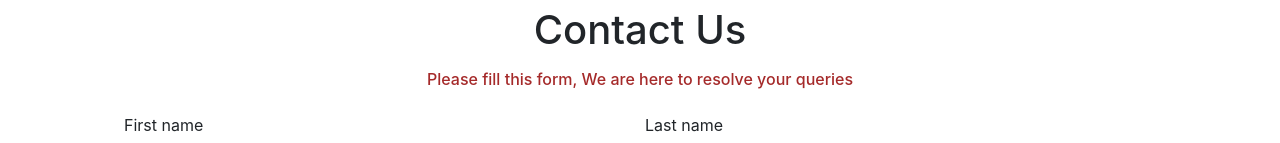
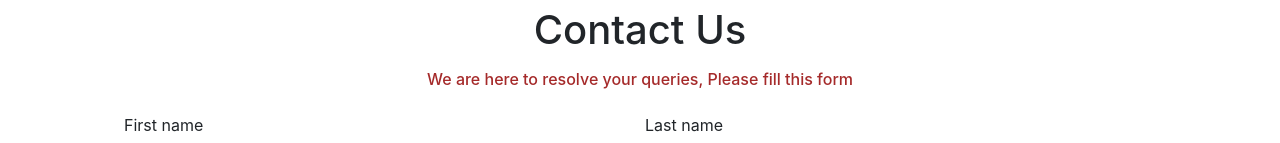
Before and after one commit to ayushmi173/AppleClone, a plain HTML site: page contactus.html in a window 1280 px wide. Shown: the part 164-307 px from the top of the page. Drawn offline with nearby package versions, Linux system fonts and the light colour scheme.

Commit message:
Update contactus.html

```diff
--- a/contactus.html
+++ b/contactus.html
@@ -86,8 +86,8 @@
             <div class="col-lg-12 col-xl-12 col-md-12 col-sm-12">
 
                 <h1 class="text-center mt-2 ">Contact Us</h1>
-                <h6 class="text-center m-3 "> Please fill this form, We are here to resolve your
-                    queries</h6>
+                <h6 class="text-center m-3 "> We are here to resolve your
+                    queries, Please fill this form</h6>
 
                 <form class="needs-validation m-4" novalidate>
                     <div class="form-row ">
```
